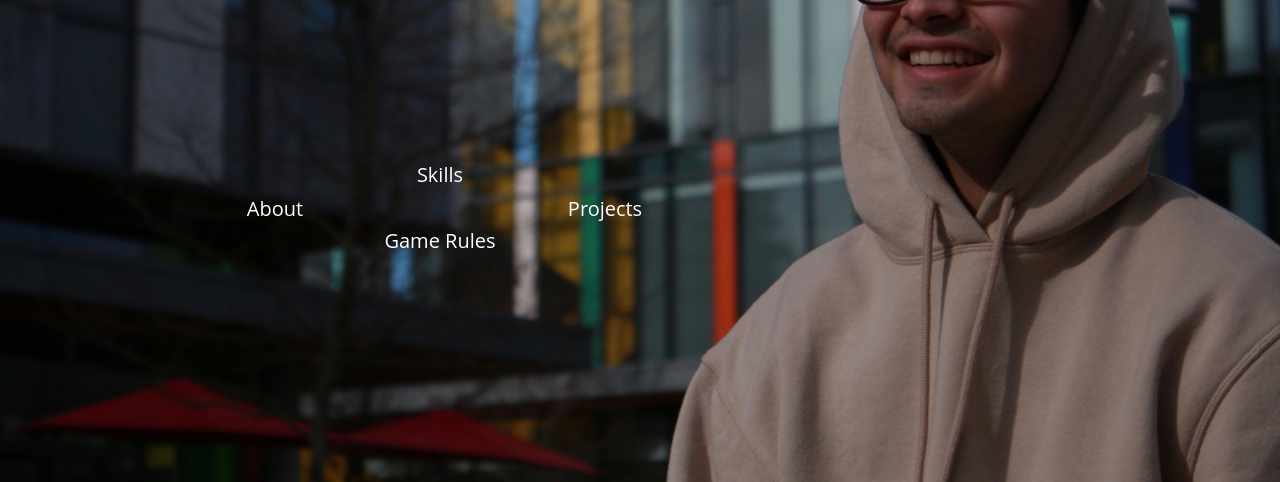
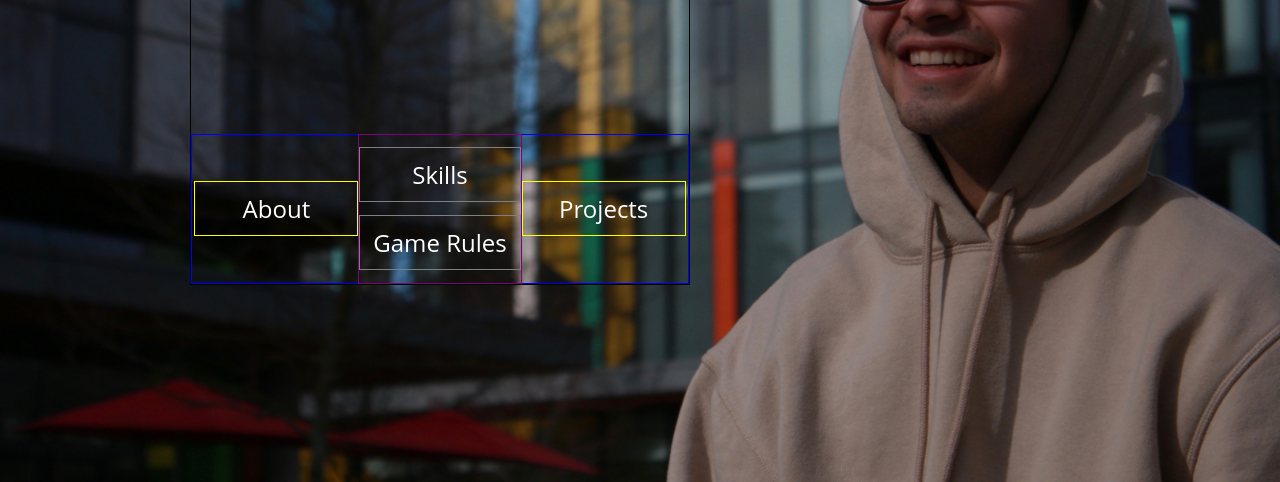
Before and after one commit to aviquez96/PersonalWebsite, a plain HTML site: page index.html in a window 1280 px wide. Shown: the part 318-800 px from the top of the page. Drawn offline with Linux system fonts and the light colour scheme.

Commit message:
added animations on information container

```diff
--- a/assets/css/style.css
+++ b/assets/css/style.css
@@ -76,7 +76,7 @@ header .container h3 {
 
 .hero-content-area {
     /* opacity: 0; */
-    /* border: solid black 1px; */
+    border: solid black 1px;
     margin-right: 400px;
     width: 500px;
     /* animation: 1s slidefade 0.5s forwards; */
@@ -95,7 +95,7 @@ header .container h3 {
     display: flex;
     flex-direction: row;
     margin-top: 150px;
-    /* border: 1px solid blue; */
+    border: 1px solid blue;
     height: 150px;
     align-items: center;
     justify-content: center;
@@ -104,13 +104,20 @@ header .container h3 {
 .hero .hero-content-area .info-content-area h3 {
     font-style: normal;
     flex-basis: 33%;
-    font: normal 20px "Open Sans", sans-serif;
+    font: normal 24px "Open Sans", sans-serif;
+    border: 1px solid yellow;
+    padding: 10px;
+}
+
+.hero .hero-content-area .info-content-area h3:hover {
+    transform: translate(0px, -5px);
+    transition: 0.3s transform ease-out;
 }
 
 .hero .hero-content-area .info-content-area .middle-info {
     flex-basis: 33%;
     display: flex;
-    /* border: 1px solid purple; */
+    border: 1px solid purple;
     flex-direction: column;
     height: inherit;
     justify-content: space-evenly;
@@ -118,10 +125,9 @@ header .container h3 {
 }
 
 .hero .hero-content-area .info-content-area .middle-info h3{
-    /* border: solid 1px gray; */
+    border: solid 1px gray;
     width: 100%;
     text-align: center;
-    padding: 10px;
 }
 
 /* About Me Styles */
--- a/index.html
+++ b/index.html
@@ -31,12 +31,12 @@
       <h3>Meet</h3>
       <h2><span>Adrian Viquez</span></h2>
       <div class="info-content-area">
-        <h3>About</h3>
+        <h3 id="about">About</h3>
         <div class="middle-info">
-          <h3>Skills</h3>
-          <h3>Game Rules</h3>
+          <h3 id="skills">Skills</h3>
+          <h3 id="game-rules">Game Rules</h3>
         </div>
-        <h3>Projects</h3>
+        <h3 id="projects">Projects</h3>
       </div>
     </div>
   </section>
```
